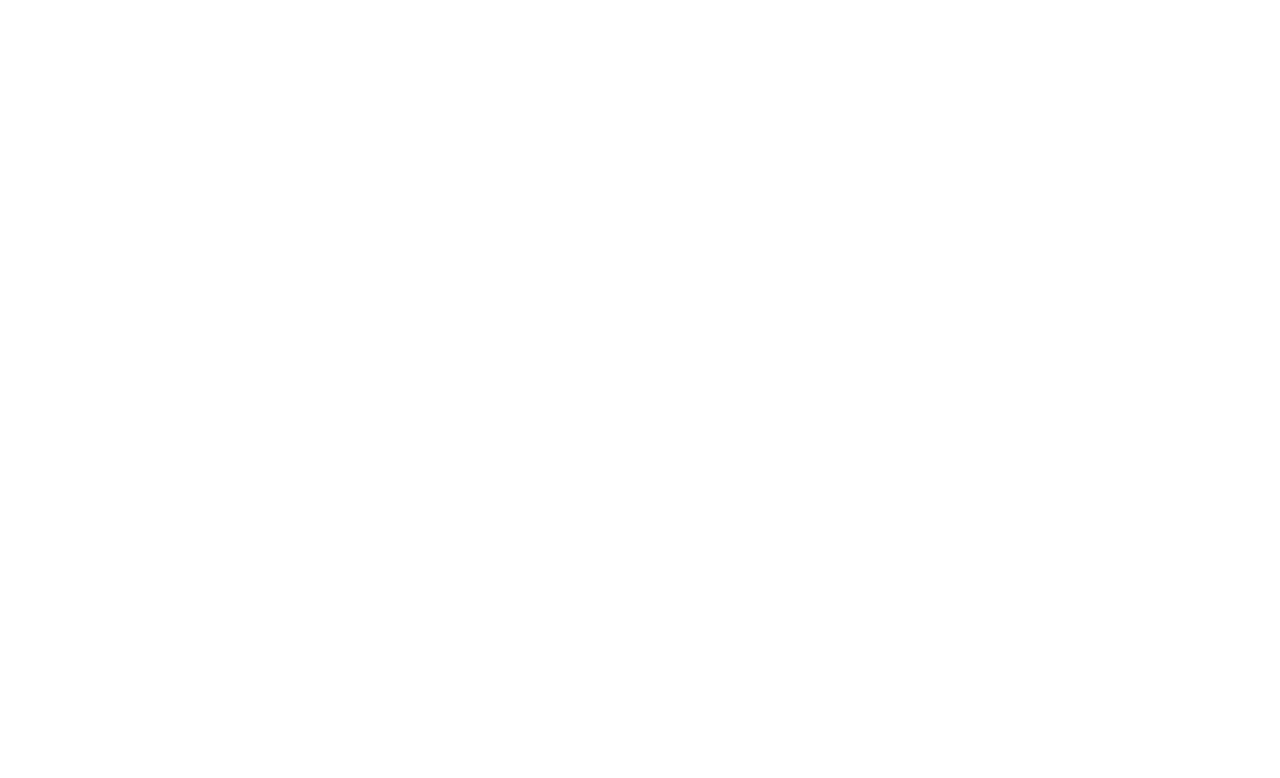
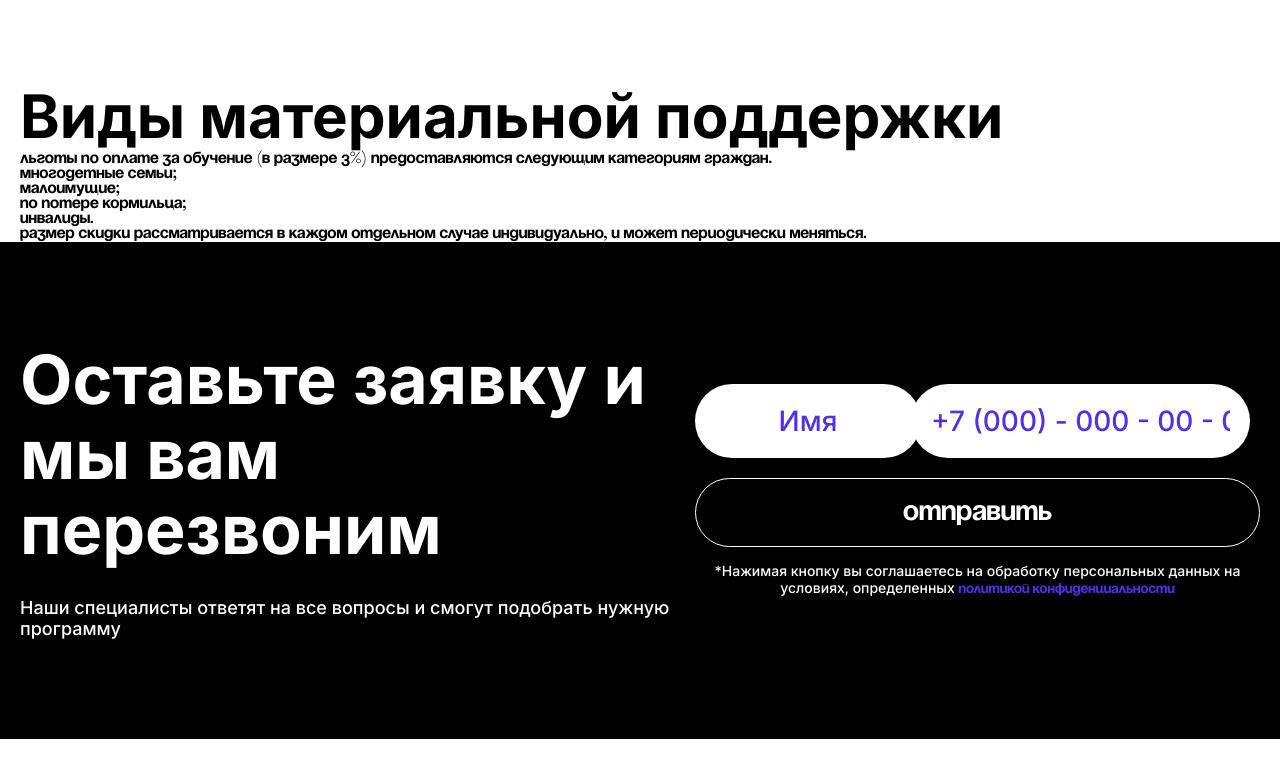
Before and after one commit to andzow/vvkifpu, a Nuxt app: page /students/support in a window 1280 px wide. Shown: the top 778 px of the page. Built offline with nearby package versions, Linux system fonts and the light colour scheme.

Commit message:
dsfsdfsdfs

```diff
--- a/app.vue
+++ b/app.vue
@@ -1,6 +1,6 @@
 <template>
   <div>
-    <UIViHeader />
+    <!-- <UIViHeader /> -->
     <NuxtPage :class="{ page__active: !isActive }" />
     <Transition>
       <UIViPreloader v-if="!isActive" />
--- a/app/router.options.ts
+++ b/app/router.options.ts
@@ -62,5 +62,10 @@
       path: "/students/tuition-fees",
       component: () => import("~/pages/students/tuition-fees.vue"),
     },
+    {
+      name: "Виды материальной поддержки",
+      path: "/students/support",
+      component: () => import("~/pages/students/support.vue"),
+    },
   ],
 };
--- /dev/null
+++ b/components/Students/Support/ViRelief.vue
@@ -0,0 +1,30 @@
+<template>
+  <section class="relief">
+    <div class="relief__container">
+        <UIViTitle :settings="true">Виды материальной поддержки</UIViTitle>
+        <p class="relief__description">Льготы по оплате за обучение (в размере 3%) предоставляются следующим категориям граждан.</p>
+        <p class="relief__description">Многодетные семьи;</p>
+        <p class="relief__description">Малоимущие;</p>
+        <p class="relief__description">По потере кормильца;</p>
+        <p class="relief__description">Инвалиды.</p>
+        <p class="relief__description">Размер скидки рассматривается в каждом отдельном случае индивидуально, и может периодически меняться.</p>
+    </div>
+  </section>
+</template>
+
+<script>
+export default {
+
+}
+</script>
+
+<style scoped>
+.relief {
+  margin-top: 80px;
+}
+.relief__container {
+  max-width: 1800px;
+  padding: 0 20px;
+  margin: 0 auto;
+}
+</style>
--- a/pages/students/support.vue
+++ b/pages/students/support.vue
@@ -1,6 +1,7 @@
 <template>
   <div>
-
+    <StudentsSupportViRelief/>
+    <MainViApplication />
   </div>
 </template>
 
@@ -11,5 +12,4 @@
 </script>
 
 <style>
-
 </style>
```
